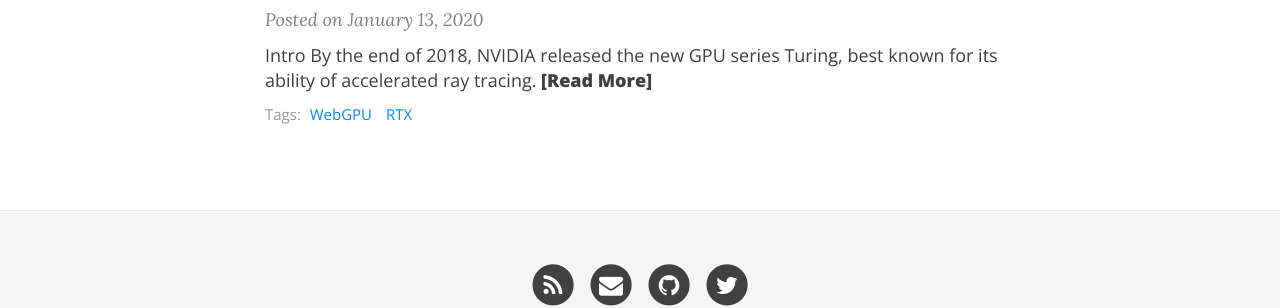
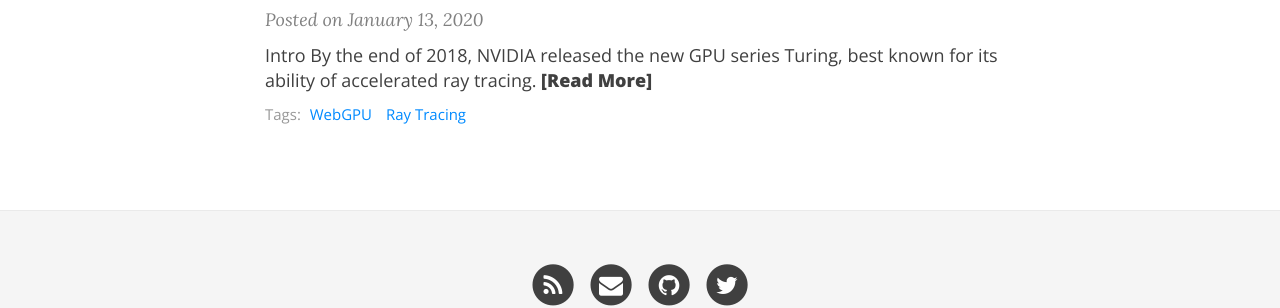
Before and after one commit to maierfelix/maierfelix.github.io, a Jekyll site: the page built from index.html, in a window 1280 px wide. Shown: the part 327-635 px from the top of the page. Built offline with Jekyll 4.4.1, drawn with Linux system fonts in a browser that asks for light colours; nearby versions of some CDN libraries; the list of posts is cut into pages by our own code.

Commit message:
Update 2020-01-13-webgpu-ray-tracing.md

```diff
--- a/_posts/2020-01-13-webgpu-ray-tracing.md
+++ b/_posts/2020-01-13-webgpu-ray-tracing.md
@@ -3,7 +3,7 @@ layout: post
 title: Real-Time Ray-Tracing in WebGPU
 gh-repo: maierfelix/webgpu
 bigimg: /img/Screenshot_18.png
-tags: [WebGPU, RTX]
+tags: [WebGPU, Ray Tracing]
 comments: true
 ---
 
@@ -15,7 +15,7 @@ Ray tracing is the process of simulating light paths from reality. In reality, b
 Previously, if you were interested in modern ray tracing, then you had a giant chunk of learning material in front of you.
 Modern graphics APIs became a lot more complicated to work with and ray tracing was only available for such APIs. You had to spend a lot time learning about them, before you could even start about the ray tracing topic itself.
 
-**Note**: If you're not the owner of a RTX card, but have a GTX 1060+ around, then you are one of the lucky guys who can test RTX without the need to buy one of those more expensive cards.
+**Note**: If you're not the owner of a RTX card, but have a GTX 1060+ around, then you are one of the lucky guys who can test ray tracing without the need to buy one of those more expensive cards.
 
 ## Luckily, there is WebGPU
 WebGPU is the successor to WebGL and combines multiple graphics APIs into one, standardized API. It is said, that WebGPU's API is a mixture of Apple's Metal API and parts of the Vulkan API, but a lot more easier to work with.
@@ -29,7 +29,7 @@ Here is a recent preview of a project using WebGPU Ray tracing:
 <iframe width="480" height="360" src="https://www.youtube.com/embed/Z7Nf5UYppuc?color=white&theme=light\" frameborder="0" allowfullscreen></iframe>
 
 ## Upfront
-Note that RTX is not available officially for WebGPU (yet?) and is only available for the [Node bindings for WebGPU](https://github.com/maierfelix/webgpu).
+Note that ray tracing is not available officially for WebGPU (yet?) and is only available for the [Node bindings for WebGPU](https://github.com/maierfelix/webgpu).
 Recently I began adapting an unofficial ray tracing extension for [Dawn](https://dawn.googlesource.com/dawn), which is the WebGPU implementation for [Chromium](https://www.chromium.org/). The ray tracing extension is only implemented into the Vulkan backend so far (using *VK_KHR_ray_tracing*), but a D3D12 implementation is on the roadmap. You can find my Dawn fork with ray tracing capabilities [here](https://github.com/maierfelix/dawn-ray-tracing).
 
 The specification of the ray tracing extension can be found [here](https://github.com/maierfelix/dawn-ray-tracing/blob/master/RT_SPEC.md).
@@ -489,7 +489,7 @@ Even though it's just a simple triangle, you can do quite a lot things with them
 Instead of triangles, using ray intersection shaders and AABB geometry, it's possible to efficiently render millions of objects.
 
 ![](https://i.imgur.com/nkIm3aW.png)<br/>
-*Procedural Geometry (Voxels) with RTX*
+*Procedural geometry (Voxels) with ray tracing*
 
 On a GTX 1080, I could smoothly render about 25.000.000 Voxels.
 
```
